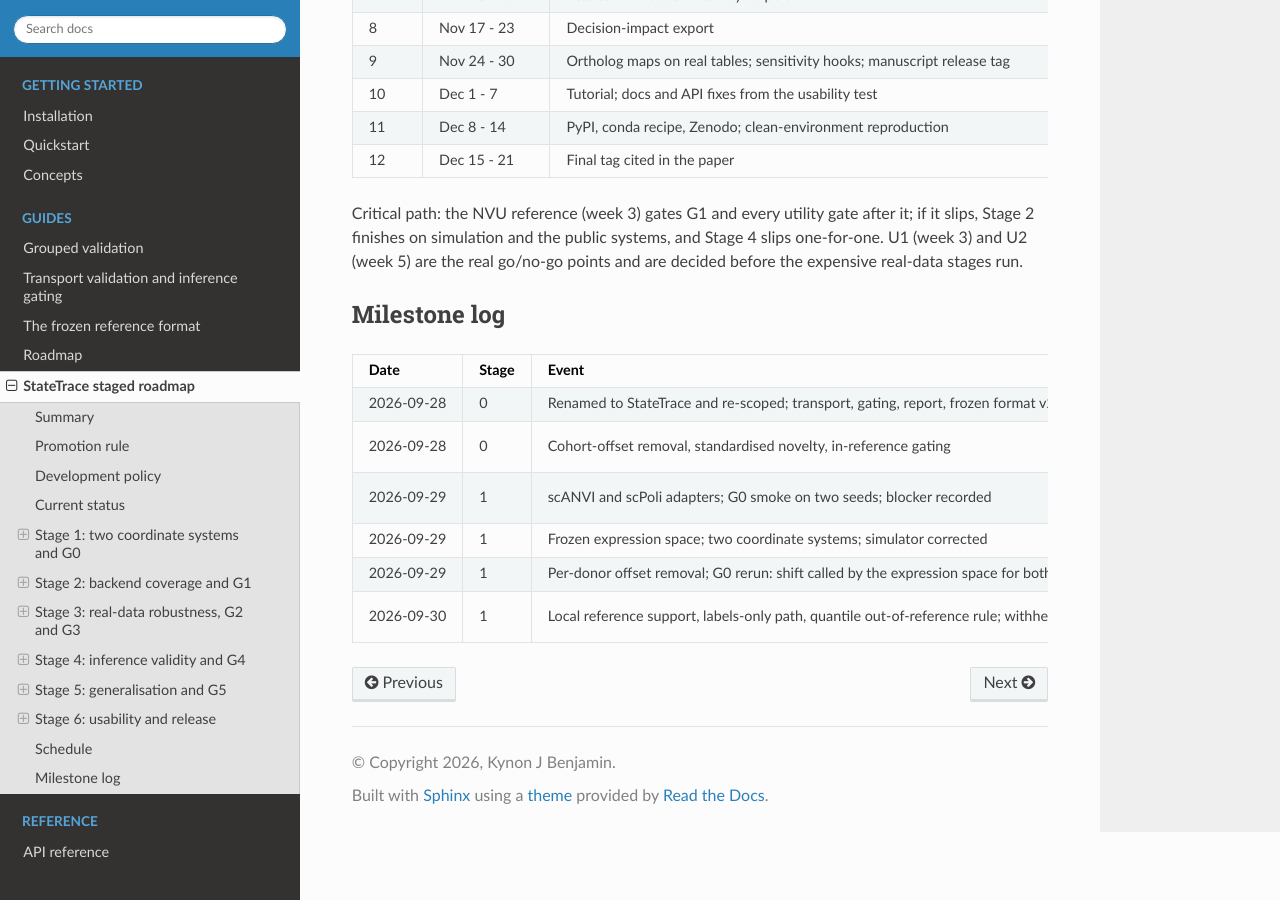
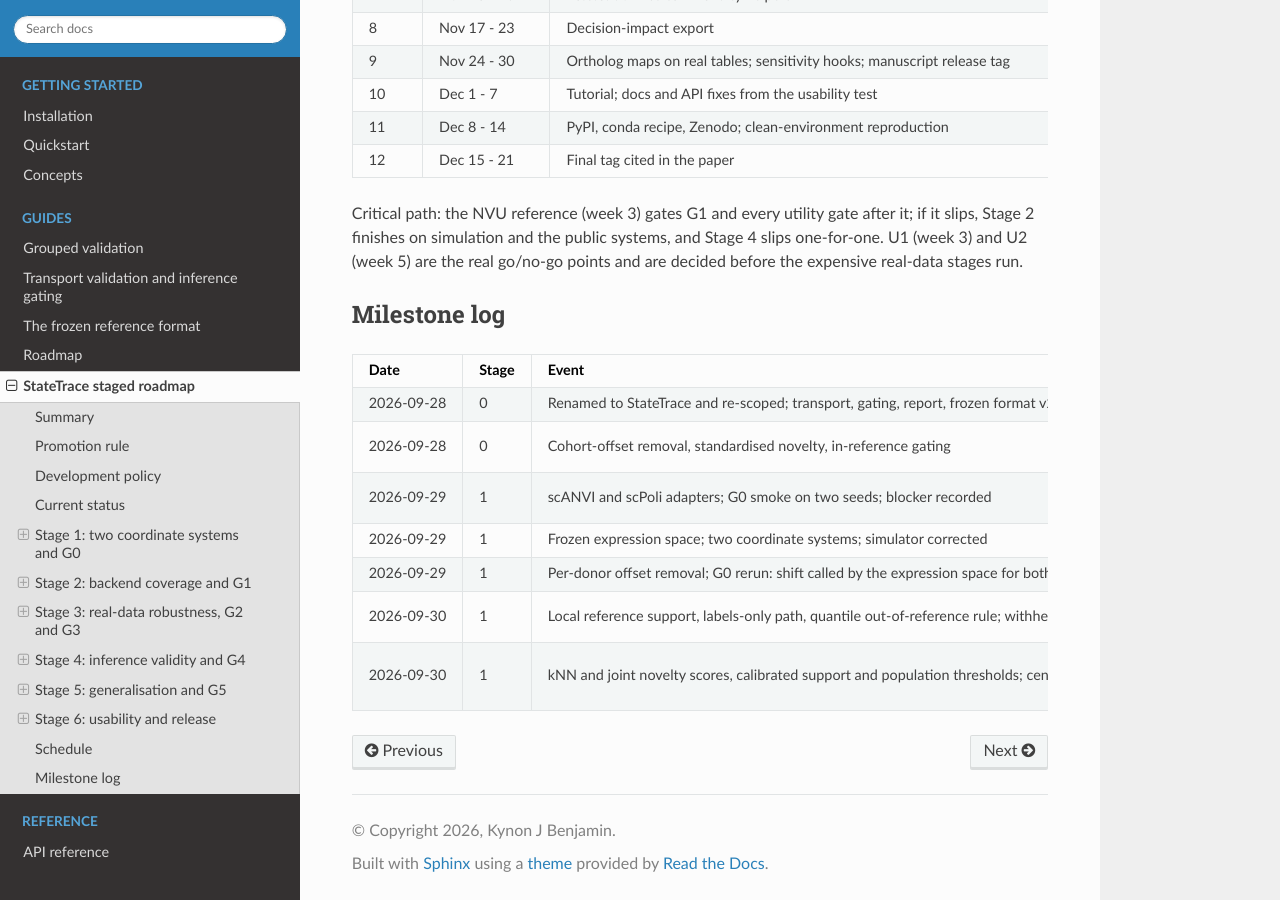
Before and after one commit to heart-gen/StateTrace, a Sphinx documentation site: the page built from docs/staged-roadmap.md, in a window 1280 px wide and 900 px high, scrolled down 7838 px. Built offline with Sphinx 7.4.7 and the Read the Docs theme 3.1.0, drawn with Linux system fonts in a browser that asks for light colours.

Commit message:
docs: milestone log entry for the calibrated novelty stack

```diff
--- a/docs/staged-roadmap.md
+++ b/docs/staged-roadmap.md
@@ -328,3 +328,4 @@ stages run.
 | 2026-09-29 | 1 | Frozen expression space; two coordinate systems; simulator corrected | `7f48316` | | 90 tests, docs |
 | 2026-09-29 | 1 | Per-donor offset removal; G0 rerun: shift called by the expression space for both mappers, none by their latents | `841f1dc` | `22d01a9` | `reports/2026-09-29_g0_shift_rerun.md` |
 | 2026-09-30 | 1 | Local reference support, labels-only path, quantile out-of-reference rule; withheld-state curve (kNN) recommends the held-out 95th percentile | `1e0ea45` | `7e4f152` | `reports/2026-09-30_withheld_state_curve_knn.md` |
+| 2026-09-30 | 1 | kNN and joint novelty scores, calibrated support and population thresholds; centroid q95 predeclared by the PI; G0 (b) re-specified as two arms | `cd3c8f1` | `dbbcda3` | `reports/2026-09-30_withheld_state_curve_knn.md` (addendum), `configs/thresholds.yaml` |
```
